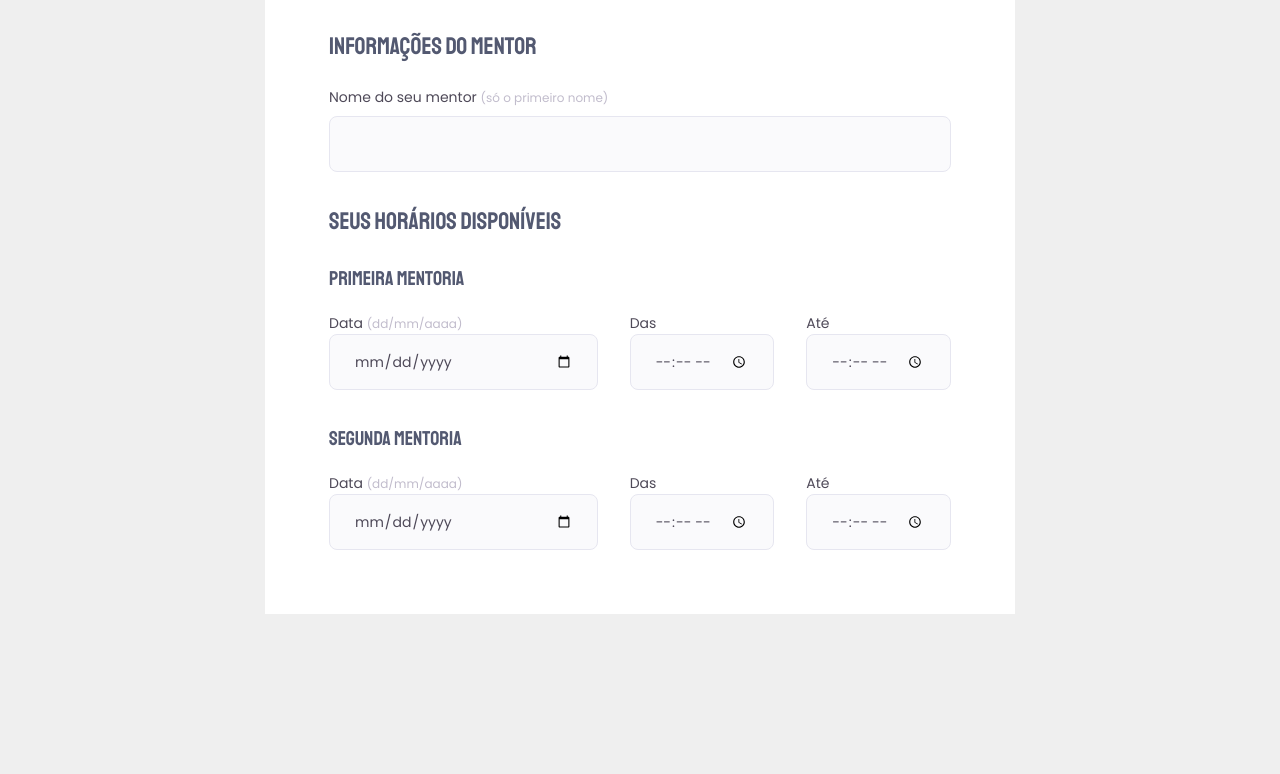
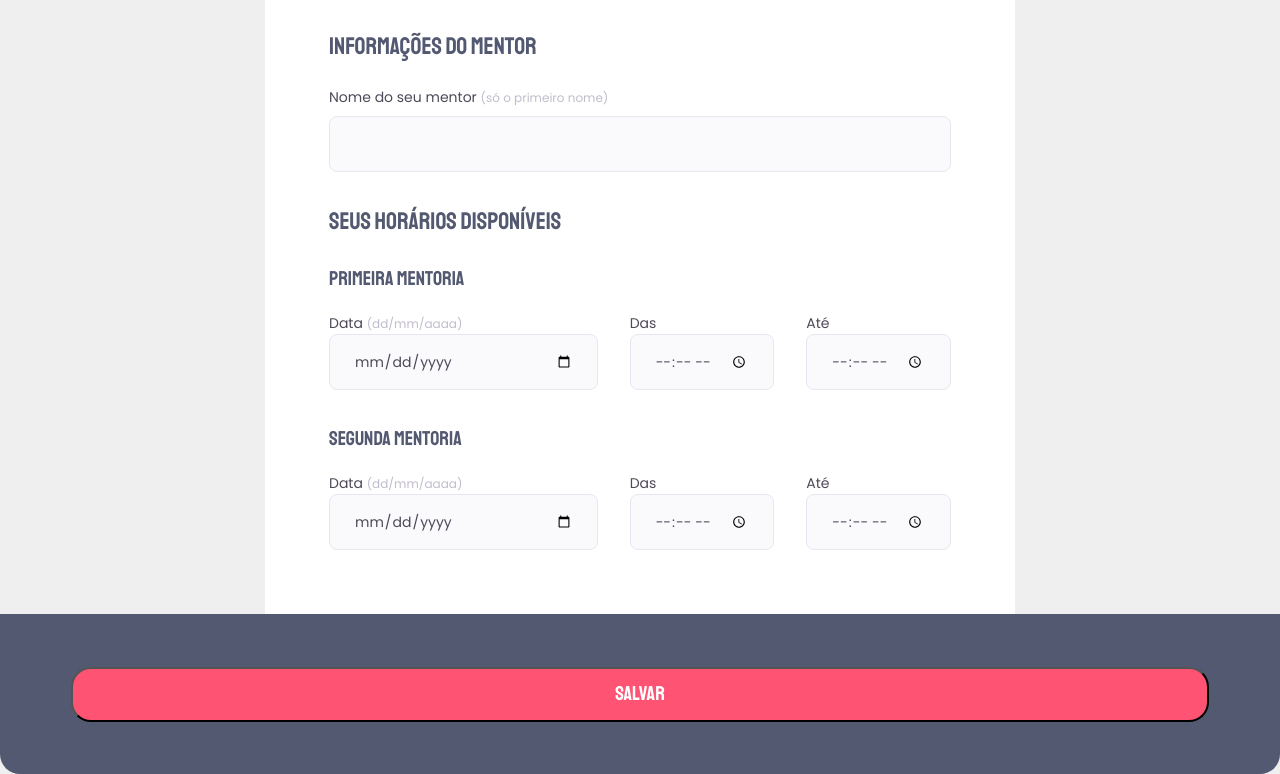
Before and after one commit to marlisonmourao/Explorer, a plain HTML site: page Desafio 03/index.html in a window 1280 px wide. Shown: the part 764-1538 px from the top of the page. Before the commit the page ends 1378 px from the top, so only its background shows below. Drawn offline with Linux system fonts and the light colour scheme.

Commit message:
create button form

```diff
--- a/Desafio 03/index.html
+++ b/Desafio 03/index.html
@@ -116,6 +116,12 @@
             </div>
       </fieldset>
     </form>
+
   </div>
+  <footer>
+    <button type="submit">
+      SALVAR
+    </button>
+  </footer>
 </body>
 </html>
--- a/Desafio 03/style.css
+++ b/Desafio 03/style.css
@@ -148,3 +148,25 @@ form .fieldset-wrapper legend {
   line-height: 34px;
   color: #535971;
 }
+
+footer {
+  height: 160px;
+  background-color: #535971;
+  width: 100%;
+  border-radius: 0 0 20px 20px;
+  padding: 0 71px;
+
+  display: grid;
+  place-items: center;
+}
+
+footer button {
+  background: #FF5374;
+  color: #FFFFFF;
+  font-family: 'Staatliches';
+  font-size: 20px;
+  line-height: 26px;
+  width: 100%;
+  height: 55px;
+  border-radius: 20px;
+}
```
